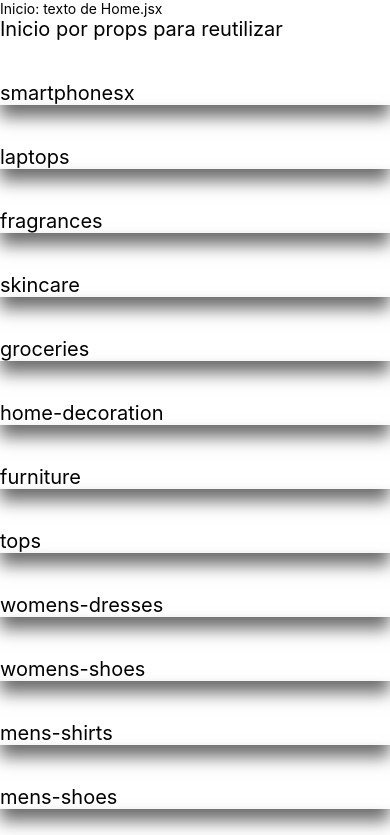
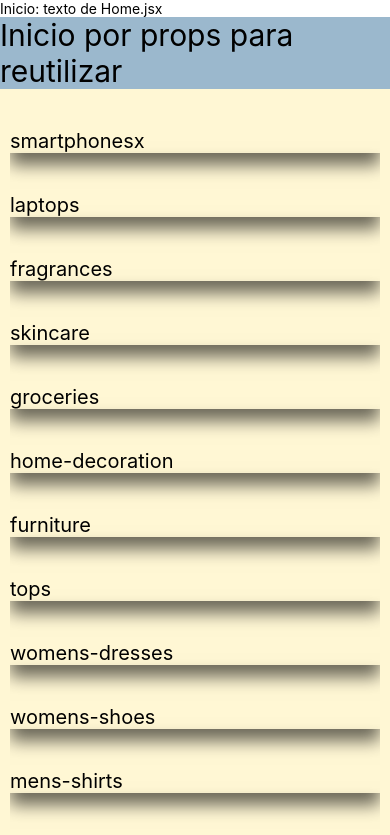
Before and after one commit to GCabreraH/CoderHouse_61300, a React Native app in the folder myecommerce/myecommerce/: screen / in a window 390 px wide. Shown: the top 835 px of the page. Built offline with nearby package versions, Linux system fonts and the light colour scheme.

Commit message:
Se aplicó el concepto de variables globales donde se empleo "color" archivo js que contiene el detalle de colores que puede ser empleado en cualquier parte de la aplicacion.

```diff
--- /dev/null
+++ b/myecommerce/myecommerce/src/Global/colors.js
@@ -0,0 +1,8 @@
+export const colors ={
+    color_100: '#9BB8CD',
+    color_200: '#FFF7D4',
+    color_300: '#EEC759',
+    color_400: '#B1C381',
+
+
+}
--- a/myecommerce/myecommerce/src/Screens/Home.jsx
+++ b/myecommerce/myecommerce/src/Screens/Home.jsx
@@ -4,7 +4,7 @@ import Categories from "../components/Categories";
 
 function Home(){
     return(
-        <View>
+        <View style={{flex:1}}>
             <Text>Inicio: texto de Home.jsx</Text>
             <Header title={'Inicio por props para reutilizar'} />
             <Categories />
--- a/myecommerce/myecommerce/src/Screens/ItemListCategories.jsx
+++ b/myecommerce/myecommerce/src/Screens/ItemListCategories.jsx
@@ -6,7 +6,7 @@ import { View, Text } from "react-native";
 function ItemListCategories(){
     return(
         <View>
-            <Text style={{fontSize:20}}>Lista de Categorias</Text>
+            <Text>Lista de Categorias</Text>
         </View>
     );
 }
--- a/myecommerce/myecommerce/src/components/Card.jsx
+++ b/myecommerce/myecommerce/src/components/Card.jsx
@@ -13,7 +13,7 @@ export default Card
 
 const styles = StyleSheet.create({
     container:{
-        fontSize: 20,
+        fontSize: 10,
         shadowColor: "#000",
         shadowOffset:{
             width: 0,
@@ -22,6 +22,7 @@ const styles = StyleSheet.create({
         shadowOpacity: 0.58,
         shadowRadius: 16.00,
         elevation: 4,
+        bodyColor: 'blue',
     },
 
 });
--- a/myecommerce/myecommerce/src/components/Categories.jsx
+++ b/myecommerce/myecommerce/src/components/Categories.jsx
@@ -2,22 +2,33 @@
 Aquí se va a llamar a categories.jsx para el renderizado de cada itemcategory.
 */
 
-import { View, Text, FlatList } from "react-native";
+import { View, Text, FlatList,StyleSheet } from "react-native";
 import categories from "../data/categories.json";
 import CategoryItem from "./CategoryItem";
+import {colors} from "../Global/colors"
 
 function Categories(){
     return(
-        <View>
+        <View style={styles.container}>
             <FlatList
                 data={categories}
                 renderItem={({item}) => (
                     <CategoryItem category={item}/>
                 )}
                 keyExtractor={(category) => category}
+
             />
         </View>
     );
 }
 
 export default Categories;
+
+const styles = StyleSheet.create({
+    container:{
+
+        backgroundColor: colors.color_200,
+        paddingHorizontal: 10,
+    }
+
+});
--- a/myecommerce/myecommerce/src/components/Header.jsx
+++ b/myecommerce/myecommerce/src/components/Header.jsx
@@ -1,11 +1,20 @@
-import { View, Text } from "react-native";
+import { View, Text, StyleSheet } from "react-native";
+import {colors} from "../Global/colors";
 
 function Header({title}){
     return(
-        <View>
-            <Text style={{fontSize:20}}>{title}</Text>
+        <View style={styles.container}>
+            <Text style={{fontSize:30}}>{title}</Text>
         </View>
     );
 }
 
 export default Header;
+
+const styles = StyleSheet.create({
+    container:{
+
+        backgroundColor: colors.color_100,
+    }
+
+});
```
